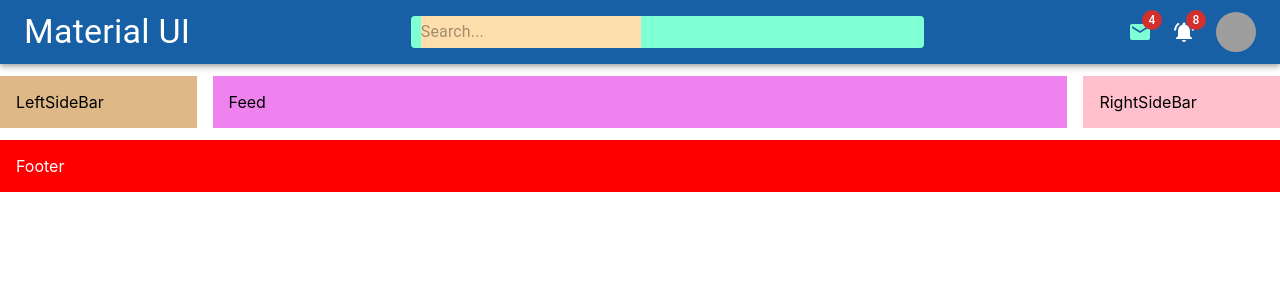
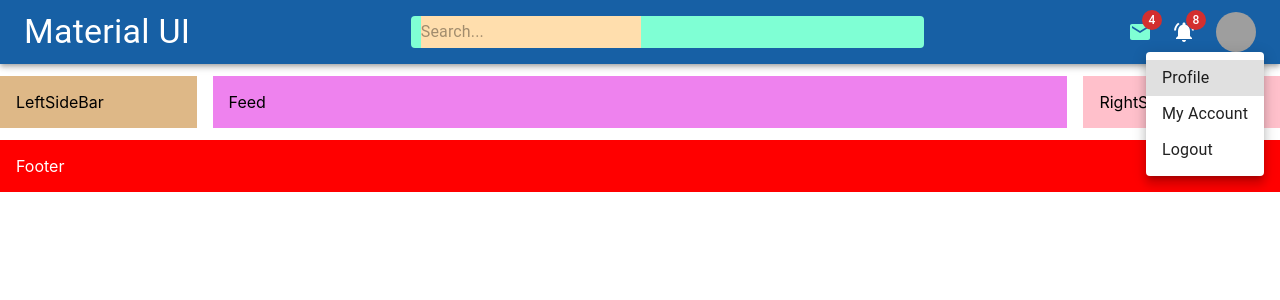
Before and after one commit to anshkush92/learn-material-ui-typescript, a React (Create React App) app: page / in a window 1280 px wide. Both pictures are taken after a click on the element 1236 px from the left and 32 px from the top of the page. Shown: the top 300 px of the page. Built offline with nearby package versions, Linux system fonts and the light colour scheme; grey boxes are pictures that could not be loaded.

Commit message:
Learnt how to use the menu / dropdown in the Material UI with the help of hte useState, open, anchorElement

```diff
--- a/src/components/Header/Navbar/Navbar.tsx
+++ b/src/components/Header/Navbar/Navbar.tsx
@@ -1,9 +1,14 @@
-// https://mui.com/material-ui/customization/breakpoints/#default-breakpoints
-// https://mui.com/material-ui/react-badge/#api
-// https://mui.com/material-ui/react-avatar/#image-avatars
-
 // Test -------------------------- Importing the Packages ---------------------------------
-import { AppBar, Typography, InputBase, Badge, Avatar } from "@mui/material";
+import { useState } from "react";
+import {
+  AppBar,
+  Typography,
+  InputBase,
+  Badge,
+  Avatar,
+  Menu,
+  MenuItem,
+} from "@mui/material";
 import {
   CatchingPokemon,
   Mail,
@@ -20,6 +25,20 @@ import { StyledToolBar } from "./StyledToolbar";
 
 // Test -------------------------- The current component ----------------------------------
 const Navbar = () => {
+  const [anchorElement, setOpenMenu] = useState<null | HTMLElement>(null);
+  const open = Boolean(anchorElement);
+
+  const anchorElementClickHandler = (
+    event: React.MouseEvent<HTMLDivElement, MouseEvent>
+  ) => {
+    console.log("ICon Butotn clicked");
+    setOpenMenu(event.currentTarget);
+  };
+
+  const closeMenuHandler = () => {
+    setOpenMenu(null);
+  };
+
   return (
     <AppBar position="static">
       <StyledToolBar>
@@ -54,6 +73,7 @@ const Navbar = () => {
           <Avatar
             alt="Ansh Singh"
             src="https://images.unsplash.com/photo-1438761681033-6461ffad8d80?ixlib=rb-1.2.1&ixid=MnwxMjA3fDB8MHxzZWFyY2h8Mnx8cGVyc29ufGVufDB8fDB8fA%3D%3D&auto=format&fit=crop&w=500&q=60"
+            onClick={anchorElementClickHandler}
           ></Avatar>
         </Icons>
 
@@ -61,12 +81,19 @@ const Navbar = () => {
           <Avatar
             alt="Ansh Singh"
             src="https://images.unsplash.com/photo-1438761681033-6461ffad8d80?ixlib=rb-1.2.1&ixid=MnwxMjA3fDB8MHxzZWFyY2h8Mnx8cGVyc29ufGVufDB8fDB8fA%3D%3D&auto=format&fit=crop&w=500&q=60"
+            onClick={anchorElementClickHandler}
           ></Avatar>
-          <Typography variant="body1" component="span">
+          <Typography variant="body1" component="span" sx={{ color: "white" }}>
             Ansh
           </Typography>
         </UserBox>
       </StyledToolBar>
+
+      <Menu open={open} anchorEl={anchorElement} onClose={closeMenuHandler}>
+        <MenuItem onClick={closeMenuHandler}>Profile</MenuItem>
+        <MenuItem onClick={closeMenuHandler}>My Account</MenuItem>
+        <MenuItem onClick={closeMenuHandler}>Logout</MenuItem>
+      </Menu>
     </AppBar>
   );
 };
```
Also changed, not shown: src/Resources.md (added, +11 -0 lines), src/components/Test/theme/theme.ts (+0 -3 lines).
